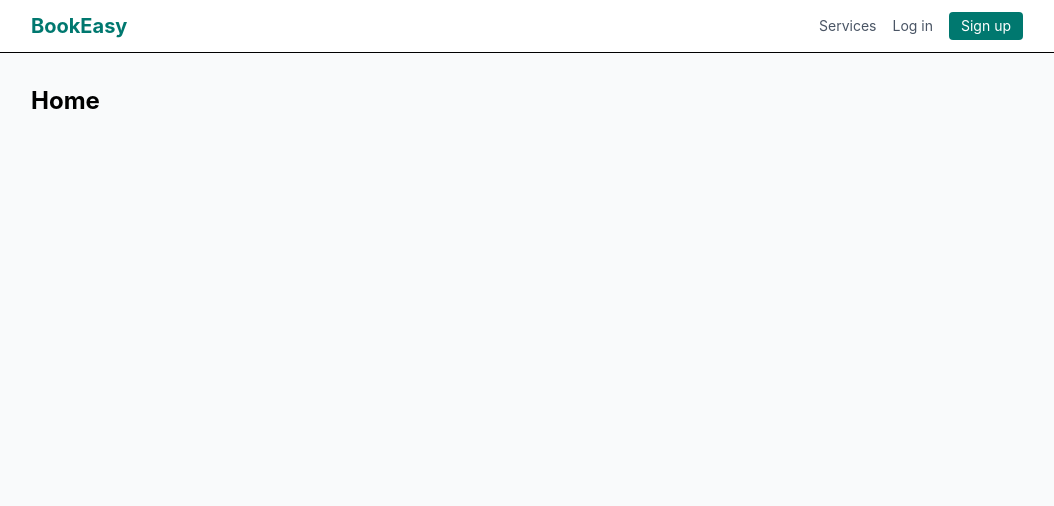
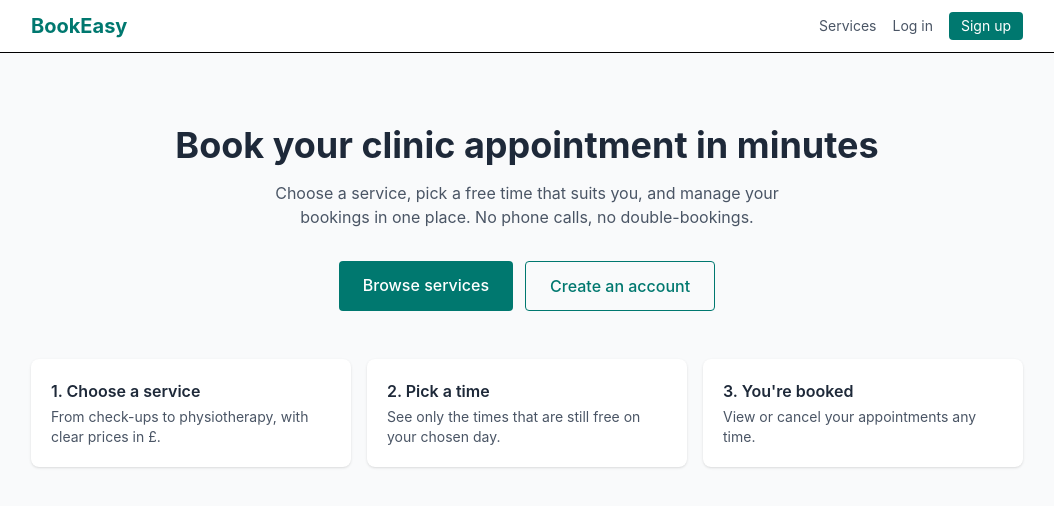
Before and after one commit to khushi898/bookeasy-m4, a React (Vite) app in the folder client/: page / in a window 1280 px wide. Shown: the top 506 px of the page, without its empty margins (113-1167 px from the left). Built offline with nearby package versions, Linux system fonts and the light colour scheme; no server answers.

Commit message:
Add home page and notfound

```diff
--- a/client/src/pages/Home.jsx
+++ b/client/src/pages/Home.jsx
@@ -1,3 +1,50 @@
-export default function Home(){
-    return <h1 className="text-2xl font-bold">Home</h1>
+import { Link } from "react-router-dom";
+import { useAuth } from "../context/AuthContext";
+
+export default function Home() {
+  const { user } = useAuth();
+
+  const steps = [
+    { title: "1. Choose a service", text: "From check-ups to physiotherapy, with clear prices in £." },
+    { title: "2. Pick a time", text: "See only the times that are still free on your chosen day." },
+    { title: "3. You're booked", text: "View or cancel your appointments any time." },
+  ];
+
+  return (
+    <div className="py-10 text-center">
+      <h1 className="text-3xl font-bold text-gray-800 sm:text-4xl">
+        Book your clinic appointment in minutes
+      </h1>
+      <p className="mx-auto mt-4 max-w-xl text-gray-600">
+        Choose a service, pick a free time that suits you, and manage your
+        bookings in one place. No phone calls, no double-bookings.
+      </p>
+
+      <div className="mt-8 flex flex-wrap justify-center gap-3">
+        <Link
+          to="/services"
+          className="rounded bg-teal-700 px-6 py-3 font-medium text-white hover:bg-teal-800"
+        >
+          Browse services
+        </Link>
+        {!user && (
+          <Link
+            to="/register"
+            className="rounded border border-teal-700 px-6 py-3 font-medium text-teal-700 hover:bg-teal-50"
+          >
+            Create an account
+          </Link>
+        )}
+      </div>
+
+      <div className="mt-12 grid gap-4 text-left sm:grid-cols-3">
+        {steps.map((step) => (
+          <div key={step.title} className="rounded-lg bg-white p-5 shadow">
+            <h2 className="font-semibold text-gray-800">{step.title}</h2>
+            <p className="mt-1 text-sm text-gray-600">{step.text}</p>
+          </div>
+        ))}
+      </div>
+    </div>
+  );
 }
--- a/client/src/pages/NotFound.jsx
+++ b/client/src/pages/NotFound.jsx
@@ -1,3 +1,19 @@
-export default function NotFound(){
-    return <h1 className="text-2xl font-bold">Not Found</h1>
+import { Link } from "react-router-dom";
+
+export default function NotFound() {
+  return (
+    <div className="py-16 text-center">
+      <p className="text-5xl font-bold text-teal-700">404</p>
+      <h1 className="mt-4 text-2xl font-bold text-gray-800">Page not found</h1>
+      <p className="mt-2 text-gray-600">
+        Sorry, the page you're looking for doesn't exist.
+      </p>
+      <Link
+        to="/"
+        className="mt-6 inline-block rounded bg-teal-700 px-6 py-3 font-medium text-white hover:bg-teal-800"
+      >
+        Back to home
+      </Link>
+    </div>
+  );
 }
```
Also changed, not shown: client/vercel.json (added).
